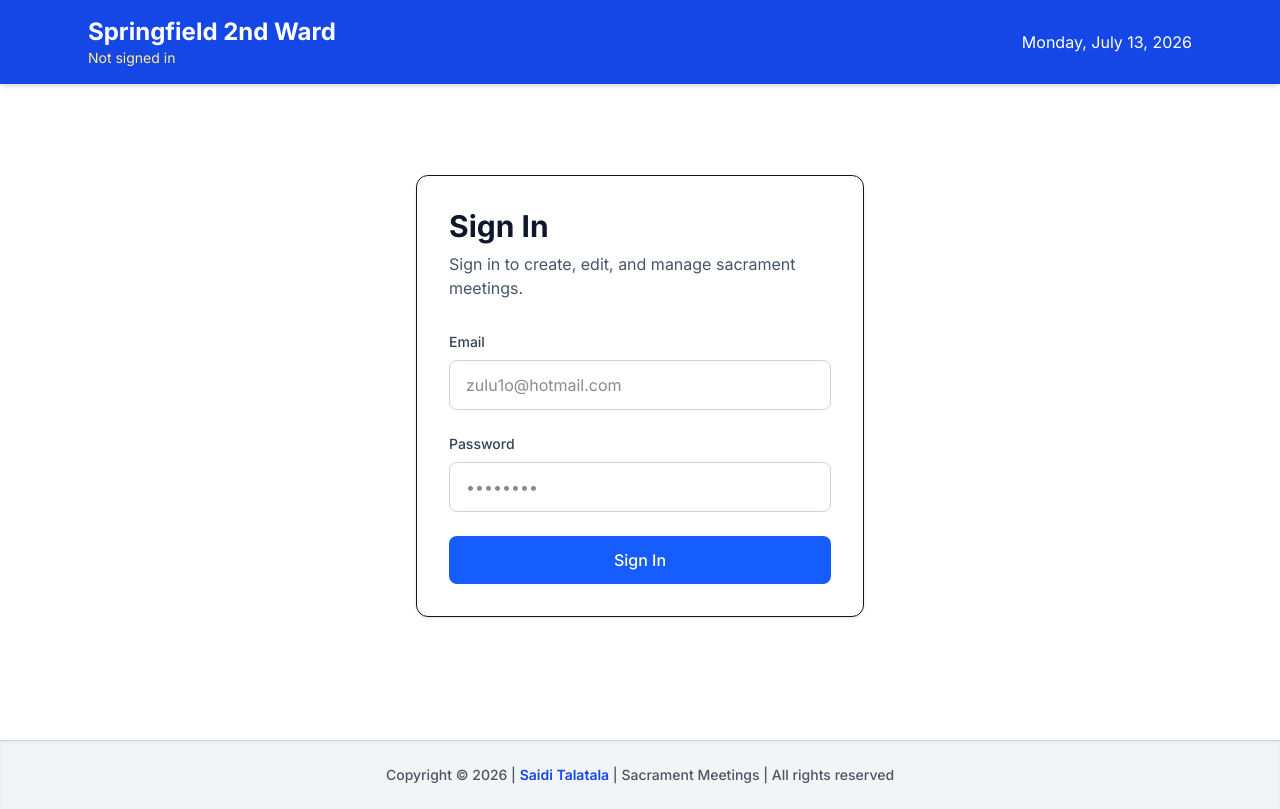
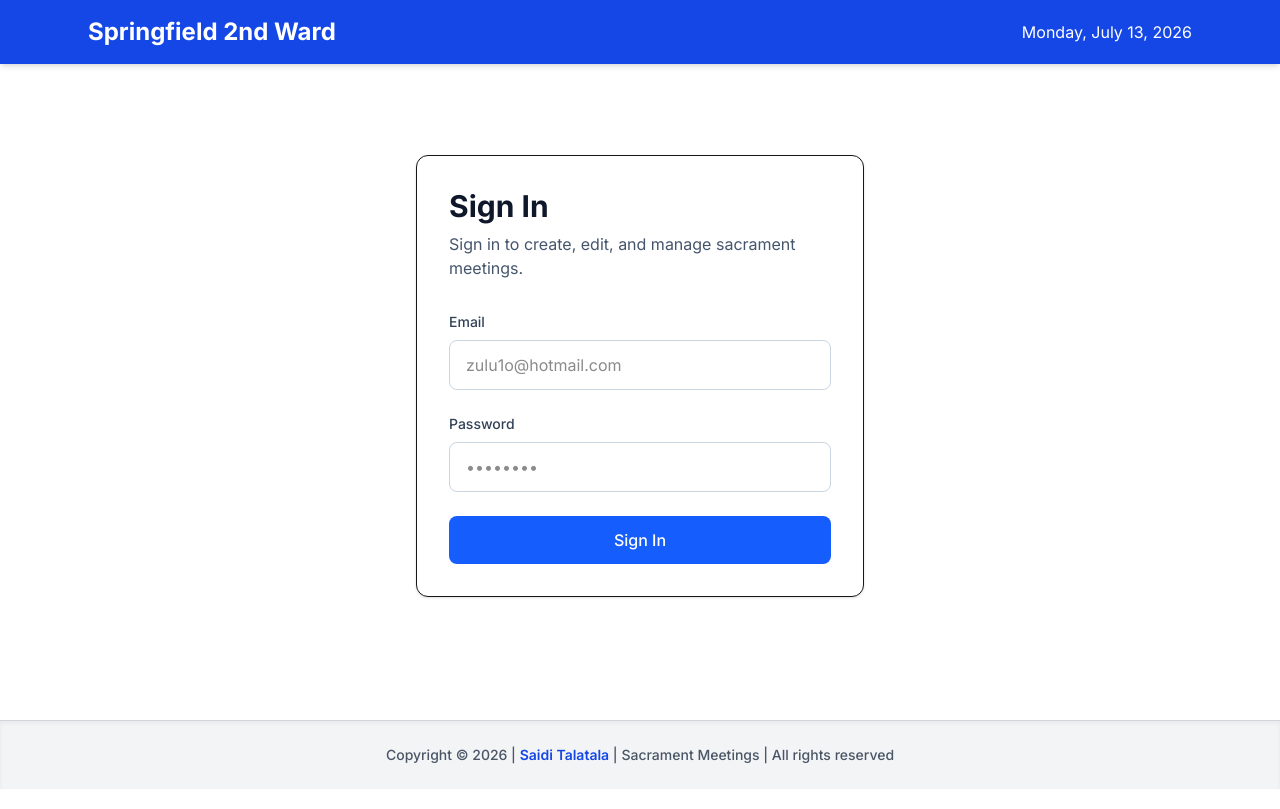
Before and after one commit to JohnTala/sacrament-meetings, a Next.js app: page /login in a window 1280 px wide. Built offline with nearby package versions, Linux system fonts and the light colour scheme; no server answers.

Commit message:
Quick update on components/Header.tsx and remove a temporary debug

```diff
--- a/auth.ts
+++ b/auth.ts
@@ -3,7 +3,6 @@ import Credentials from "next-auth/providers/credentials";
 
 import { verifyUser } from "@/lib/users-db";
 
-console.log("AUTH_SECRET loaded:", !!process.env.AUTH_SECRET);
 
 export const { handlers, auth, signIn, signOut } = NextAuth({
   secret: process.env.AUTH_SECRET,
--- a/components/Header.tsx
+++ b/components/Header.tsx
@@ -3,9 +3,6 @@ import LogoutButton from "./auth/LogoutButton";
 
 export default async function Header() {
   const session = await auth();
-
-  // Temporary debug
-  console.log("Header session:", session);
 
   const today = new Date().toLocaleDateString("en-US", {
     weekday: "long",
@@ -22,13 +19,9 @@ export default async function Header() {
             Springfield 2nd Ward
           </h1>
 
-          {session?.user ? (
+          {session?.user && (
             <p className="text-sm text-blue-100">
               Welcome, {session.user.name}
-            </p>
-          ) : (
-            <p className="text-sm text-yellow-200">
-              Not signed in
             </p>
           )}
         </div>
```
